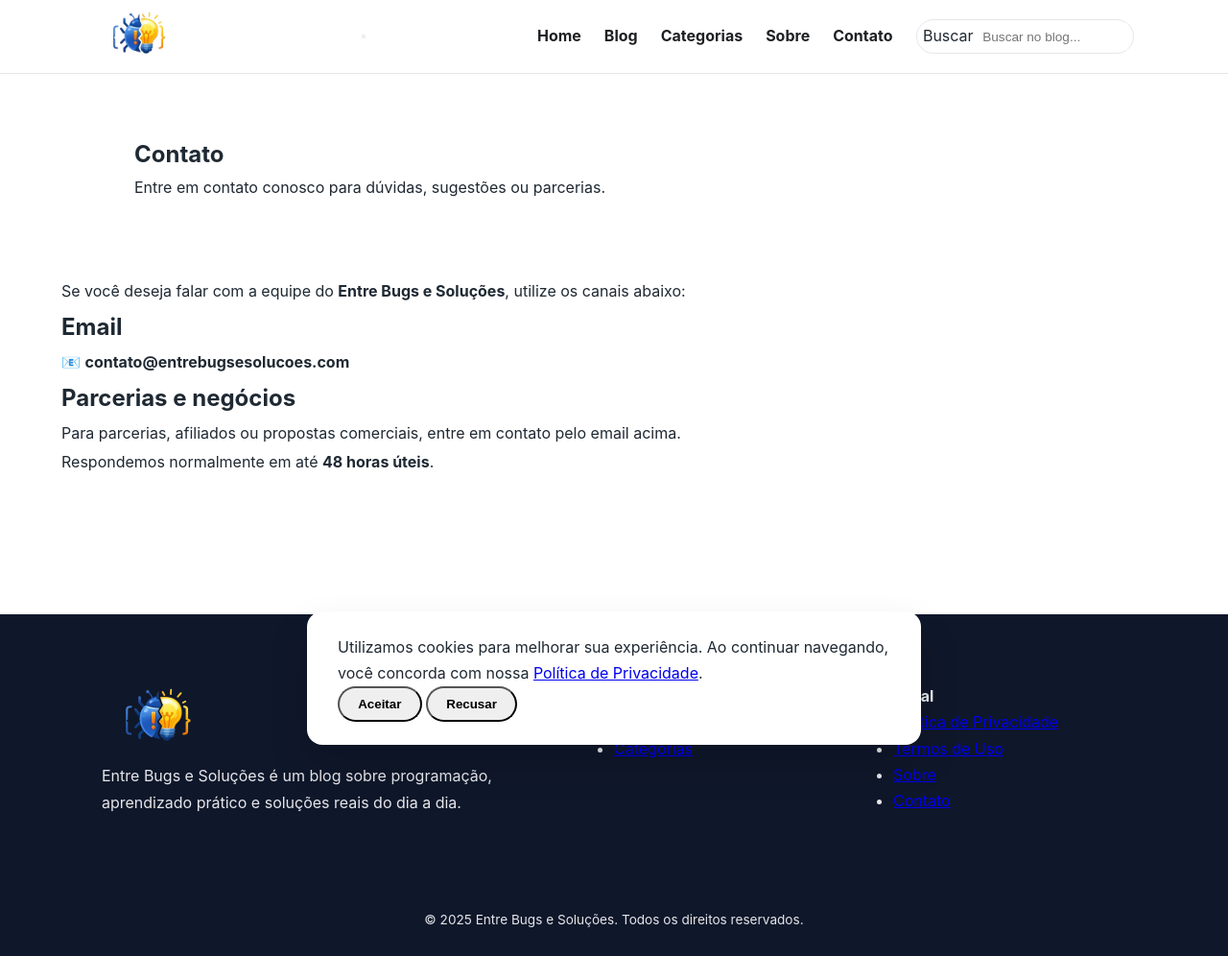
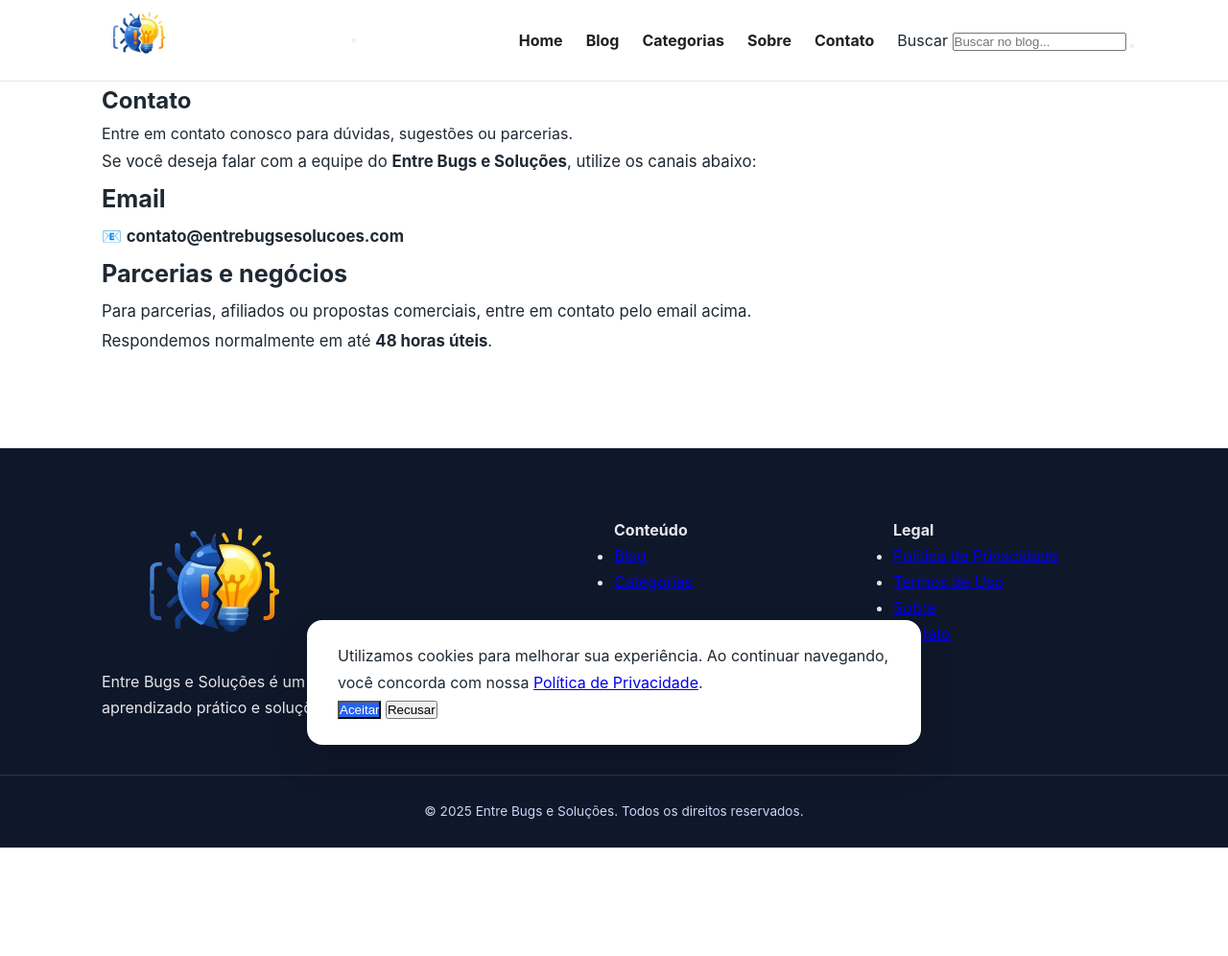
Before and after one commit to TiagoRavi/blog_entre_bugs_e_solucoes, a Django app: page /contato/ in a window 1280 px wide. Shown: the whole page at 96% size. After the commit the page ends 883 px from the top, so only its background shows below. Run offline with Django 5.2, Linux system fonts and the light colour scheme.

Commit message:
Ajustes frontandV9

```diff
--- a/static/css/base.css
+++ b/static/css/base.css
@@ -38,8 +38,10 @@
   width: 100%;
 }
 
-.container {
-  max-width: 1100px;
-  margin: 0 auto;
-  padding: 0 1rem;
+/* ==================================================
+TIPOGRAFIA GLOBAL
+================================================== */
+
+code {
+  font-family: var(--font-code);
 }
--- a/static/css/blog.css
+++ b/static/css/blog.css
@@ -1,10 +1,28 @@
 /* ==================================================
-   LISTAGEM DE POSTS
-   ================================================== */
+HERO
+================================================== */
 
-.posts-section {
-  margin: 8rem auto 6.5rem;
+.hero-full {
+  position: relative;
+  height: 320px;
+  overflow: hidden;
 }
+
+.hero-overlay {
+  position: absolute;
+  inset: 0;
+  background: linear-gradient(
+    90deg,
+    rgba(0,0,0,.75) 0%,
+    rgba(0,0,0,.55) 45%,
+    rgba(0,0,0,.25) 70%,
+    rgba(0,0,0,0) 100%
+  );
+}
+
+/* ==================================================
+POST LIST
+================================================== */
 
 .post-grid {
   display: grid;
@@ -13,24 +31,26 @@
 }
 
 /* ==================================================
-   POST DETAIL
-   ================================================== */
+POST DETAIL
+================================================== */
 
-.post-detail {
-  margin: 4rem 0;
-}
-
-.post-header {
-  max-width: 820px;
-  margin: 0 auto 2rem;
-}
-
-.post-content-box {
-  padding: 3rem;
-  background: #fff;
-  border-radius: 14px;
+.post-detail-layout {
+  display: grid;
+  grid-template-columns: minmax(0, 820px) 240px;
+  gap: 3.5rem;
 }
 
 .post-content {
+  font-size: 1.05rem;
   line-height: 1.85;
 }
+
+/* ==================================================
+PAGINAÇÃO
+================================================== */
+
+.pagination {
+  display: flex;
+  justify-content: center;
+  margin: 4rem 0 2rem;
+}
--- a/static/css/components.css
+++ b/static/css/components.css
@@ -1,55 +1,63 @@
 /* ==================================================
-   CARDS
-   ================================================== */
+NAV / MENU
+================================================== */
+
+.nav {
+  display: flex;
+  align-items: center;
+  gap: 1.5rem;
+}
+
+.nav ul {
+  display: flex;
+  gap: 1.5rem;
+  list-style: none;
+}
+
+.nav a {
+  font-weight: 700;
+  color: var(--secondary-color);
+  text-decoration: none;
+}
+
+.nav a:hover {
+  color: var(--primary-color);
+}
+
+/* ==================================================
+POST CARD
+================================================== */
 
 .post-card {
-  background: #fff;
+  background: #ffffff;
   border-radius: 14px;
   overflow: hidden;
   box-shadow: 0 8px 24px rgba(0,0,0,.08);
+  transition: transform .25s ease, box-shadow .25s ease;
 }
 
-.post-image {
-  width: 100%;
-  height: 200px;
-  object-fit: cover;
+.post-card:hover {
+  transform: translateY(-6px);
+  box-shadow: 0 18px 42px rgba(0,0,0,.14);
 }
 
 /* ==================================================
-   PAGINAÇÃO
-   ================================================== */
-
-.pagination {
-  display: flex;
-  justify-content: center;
-  margin: 4rem 0;
-}
-
-.pagination-link {
-  padding: 0.45rem 0.75rem;
-  font-weight: 600;
-  color: #2563eb;
-  text-decoration: none;
-}
-
-/* ==================================================
-   COOKIE BANNER
-   ================================================== */
+COOKIE BANNER
+================================================== */
 
 .cookie-banner {
   position: fixed;
   bottom: 1.5rem;
   left: 50%;
   transform: translateX(-50%);
-  background: #fff;
-  padding: 1.5rem 2rem;
+  z-index: 9999;
+  background: #ffffff;
   border-radius: 16px;
   box-shadow: 0 20px 40px rgba(0,0,0,.15);
+  padding: 1.5rem 2rem;
 }
 
-.cookie-btn {
-  border-radius: 999px;
-  padding: 0.55rem 1.2rem;
-  font-weight: 600;
-  cursor: pointer;
+.cookie-btn.accept {
+  background: #2563eb;
+  color: #fff;
 }
--- a/static/css/layout.css
+++ b/static/css/layout.css
@@ -1,6 +1,16 @@
 /* ==================================================
-   HEADER / NAV
-   ================================================== */
+CONTAINER GLOBAL
+================================================== */
+
+.container {
+  max-width: 1100px;
+  margin: 0 auto;
+  padding: 0 1rem;
+}
+
+/* ==================================================
+HEADER
+================================================== */
 
 .site-header {
   background: #ffffff;
@@ -16,104 +26,14 @@
 
 .site-logo {
   height: 60px;
-  width: auto;
-  display: block;
-}
-
-.header-flex {
-  display: flex;
-  align-items: center;
-  justify-content: space-between;
-}
-
-.nav {
-  display: flex;
-  align-items: center;
-  gap: 1.5rem;
-}
-
-.nav ul {
-  list-style: none;
-  display: flex;
-  gap: 1.5rem;
-}
-
-.nav a {
-  font-weight: 700;
-  text-decoration: none;
-  color: var(--secondary-color);
-}
-
-.nav a:hover {
-  color: var(--primary-color);
 }
 
 /* ==================================================
-   SEARCH
-   ================================================== */
-
-.nav-search {
-  display: flex;
-  align-items: center;
-  border: 1px solid var(--border-color);
-  border-radius: 999px;
-  padding: 0.2rem 0.4rem;
-}
-
-.nav-search input {
-  border: none;
-  outline: none;
-  padding: 0.4rem 0.6rem;
-  font-size: 0.85rem;
-  width: 160px;
-}
-
-.nav-search button {
-  background: none;
-  border: none;
-  cursor: pointer;
-}
-
-/* ==================================================
-   HERO
-   ================================================== */
-
-.hero-full {
-  position: relative;
-  width: 100%;
-  height: 320px;
-  overflow: hidden;
-}
-
-.hero-media {
-  position: absolute;
-  inset: 0;
-}
-
-.hero-media img {
-  width: 100%;
-  height: 100%;
-  object-fit: cover;
-}
-
-.hero-overlay {
-  position: absolute;
-  inset: 0;
-  background: linear-gradient(
-    90deg,
-    rgba(0,0,0,.75),
-    rgba(0,0,0,.55),
-    rgba(0,0,0,.25),
-    rgba(0,0,0,0)
-  );
-}
-
-/* ==================================================
-   FOOTER
-   ================================================== */
+FOOTER
+================================================== */
 
 .site-footer {
-  background: #0f172a;
+  background-color: #0f172a;
   color: #e5e7eb;
   margin-top: 6rem;
 }
@@ -122,37 +42,26 @@
   display: grid;
   grid-template-columns: 2fr 1fr 1fr;
   gap: 3rem;
-  padding: 4.5rem 1rem;
-}
-
-.footer-logo {
-  height: 75px;
+  max-width: 1100px;
+  margin: 0 auto;
+  padding: 4.5rem 1rem 3.5rem;
 }
 
 .footer-bottom {
+  border-top: 1px solid rgba(255, 255, 255, 0.12);
   text-align: center;
-  padding: 1.6rem;
+  padding: 1.6rem 1rem;
   font-size: 0.85rem;
+  color: #cbd5f5;
 }
 
 /* ==================================================
-   MENU MOBILE
-   ================================================== */
+RESPONSIVO — LAYOUT
+================================================== */
 
 @media (max-width: 768px) {
-  .nav {
-    display: none;
-  }
-
-  .nav.open {
-    display: block;
-  }
-
-  .menu-toggle {
-    display: flex;
-    flex-direction: column;
-    gap: 5px;
-    background: none;
-    border: none;
+  .footer-grid {
+    grid-template-columns: 1fr;
+    text-align: center;
   }
 }
```
Also changed, not shown: blog/templates/blog/category_posts.html (added). Lines whose indentation alone changed are shown as unchanged.
